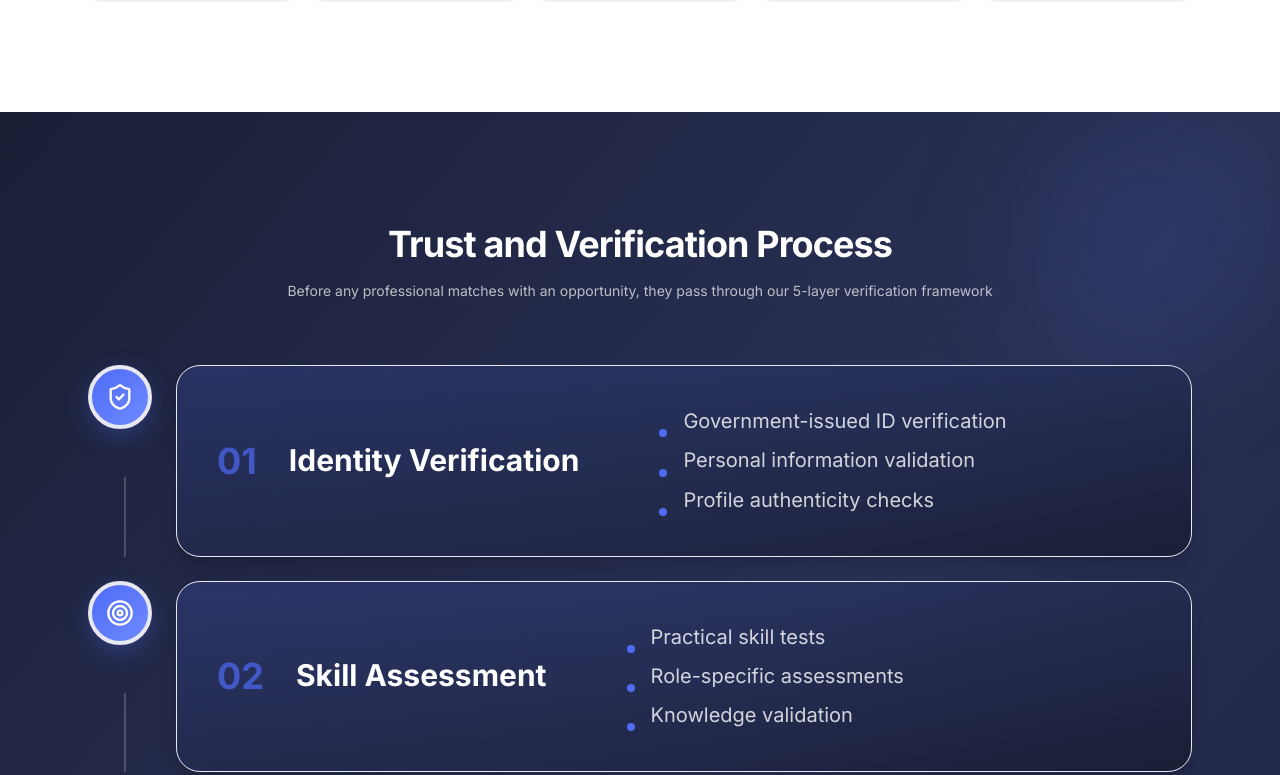
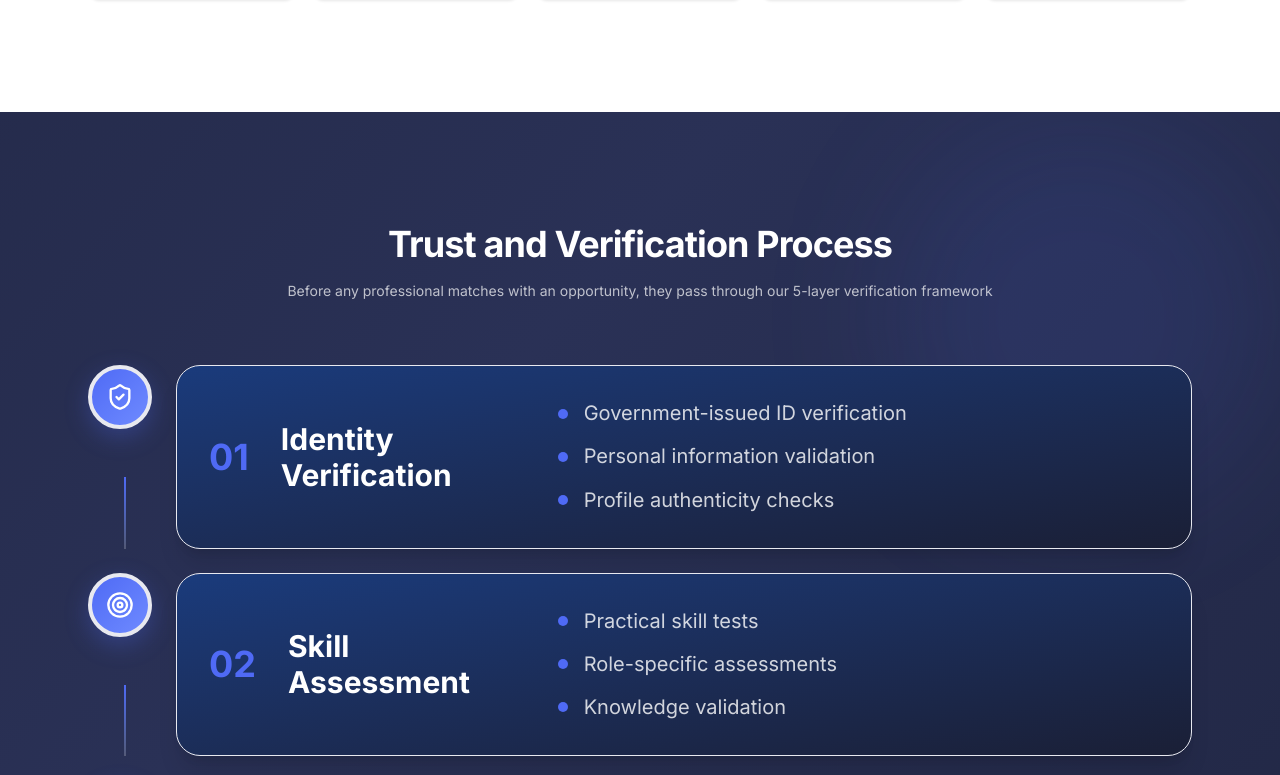
Before and after one commit to Aelix-Technology/Skiloq-Frontend, a Next.js app: page / in a window 1280 px wide. Shown: the part 2945-3720 px from the top of the page. Built offline with nearby package versions, Linux system fonts and the light colour scheme; no server answers.

Commit message:
fix text-aligment

```diff
--- a/src/components/landing/FeaturedJobs.tsx
+++ b/src/components/landing/FeaturedJobs.tsx
@@ -131,7 +131,7 @@ export function FeaturedJobs() {
           initial={{ opacity: 0, y: 20 }}
           whileInView={{ opacity: 1, y: 0 }}
           viewport={{ once: true }}
-          className="text-center mb-16"
+          className="text-center mb-12"
         >
           <h2 className="text-3xl md:text-4xl font-bold text-gray-900 mb-4">
             Featured Jobs
@@ -142,7 +142,7 @@ export function FeaturedJobs() {
         </motion.div>
 
         {/* Mobile Stacked Cards */}
-        <div className="md:hidden relative h-[550px]">
+        <div className="md:hidden relative h-[450px]">
           <div className="relative w-full h-full">
             <AnimatePresence>
               {featuredJobs.map((job, idx) => {
@@ -229,7 +229,7 @@ export function FeaturedJobs() {
             </AnimatePresence>
 
             {/* Mobile Navigation Dots */}
-            <div className="absolute bottom-0 left-1/2 -translate-x-1/2 flex gap-2">
+            <div className="absolute bottom-8 left-1/2 -translate-x-1/2 flex gap-2">
               {featuredJobs.map((_, idx) => (
                 <div
                   key={idx}
--- a/src/components/landing/Footer.tsx
+++ b/src/components/landing/Footer.tsx
@@ -108,8 +108,9 @@ export function Footer() {
         <div className="pt-8 border-t border-white/10">
           {/* Social Links */}
           <div className="flex flex-col md:flex-row items-center justify-between gap-6 mb-6">
-            <span className="text-sm text-white/70 font-medium">Follow us</span>
+
             <div className="flex items-center gap-6 md:gap-10 w-full justify-between md:justify-end">
+              <p className="text-sm text-white justify-start font-medium">Follow us</p>
               {socialLinks.map((social) => (
                 <Link
                   key={social.label}
--- a/src/components/landing/HowItWorks.tsx
+++ b/src/components/landing/HowItWorks.tsx
@@ -1,4 +1,3 @@
-// src/components/landing/HowItWorks.tsx
 "use client";
 
 import { motion } from "framer-motion";
@@ -39,10 +38,37 @@ const steps = [
 
 export function HowItWorks() {
   return (
-    <section className="relative overflow-hidden bg-gradient-to-br from-[#1A1F36] via-[#2A3156] to-[#1A1F36] py-16 md:py-28">
-      {/* Background blur effects */}
-      <div className="absolute bottom-0 left-0 w-64 h-64 bg-[#4F6AF5]/20 rounded-full blur-3xl" />
-      <div className="absolute top-0 right-0 w-64 h-64 bg-[#4F6AF5]/10 rounded-full blur-3xl" />
+    <section className="relative overflow-hidden bg-[#1A1F36] py-16 md:py-28">
+      {/* Animated gradient background */}
+      <motion.div
+        animate={{
+          backgroundPosition: ["0% 50%", "100% 50%", "0% 50%"],
+        }}
+        transition={{
+          duration: 15,
+          ease: "linear",
+          repeat: Infinity,
+        }}
+        className="absolute inset-0 bg-gradient-to-br from-[#1A1F36] via-[#2A3156] to-[#1A1F36] bg-[length:200%_200%]"
+      />
+
+      {/* Floating blur effects */}
+      <motion.div
+        animate={{
+          y: [0, -20, 0],
+          x: [0, 10, 0],
+        }}
+        transition={{ duration: 8, repeat: Infinity, ease: "easeInOut" }}
+        className="absolute bottom-0 left-0 w-96 h-96 bg-[#4F6AF5]/20 rounded-full blur-3xl"
+      />
+      <motion.div
+        animate={{
+          y: [0, 20, 0],
+          x: [0, -10, 0],
+        }}
+        transition={{ duration: 10, repeat: Infinity, ease: "easeInOut" }}
+        className="absolute top-0 right-0 w-96 h-96 bg-[#4F6AF5]/10 rounded-full blur-3xl"
+      />
 
       <div className="relative max-w-6xl mx-auto px-4 sm:px-6">
         {/* Header */}
@@ -67,42 +93,49 @@ export function HowItWorks() {
             return (
               <motion.div
                 key={step.id}
-                initial={{ opacity: 0, x: -30 }}
+                initial={{ opacity: 0, x: idx % 2 === 0 ? -30 : 30 }}
                 whileInView={{ opacity: 1, x: 0 }}
                 viewport={{ once: true }}
-                transition={{ duration: 0.5, delay: idx * 0.1 }}
+                transition={{ duration: 0.6, delay: idx * 0.1, ease: "easeOut" }}
+                whileHover={{ scale: 1.02 }}
                 className="relative"
               >
                 {/* Timeline line - hidden except between items */}
                 {idx < steps.length - 1 && (
-                  <div className="absolute left-6 top-20 bottom-0 w-0.5 bg-white/20 md:left-9 md:top-28" />
+                  <div className="absolute left-6 top-20 bottom-0 w-0.5 bg-gradient-to-b from-[#4F6AF5] to-white/20 md:left-9 md:top-28" />
                 )}
 
                 <div className="flex items-start gap-4 md:gap-6">
                   {/* Timeline dot with icon */}
                   <div className="flex-shrink-0">
-                    <div className="w-12 h-12 md:w-16 md:h-16 rounded-full bg-gradient-to-br from-[#4F6AF5] to-[#6F8AFF] flex items-center justify-center shadow-lg shadow-[#4F6AF5]/30 border-4 border-[#1A1F36]">
+                    <motion.div
+                      whileHover={{ rotate: 10, scale: 1.1 }}
+                      className="w-12 h-12 md:w-16 md:h-16 rounded-full bg-gradient-to-br from-[#4F6AF5] to-[#6F8AFF] flex items-center justify-center shadow-lg shadow-[#4F6AF5]/30 border-4 border-[#1A1F36]"
+                    >
                       <Icon size={20} className="text-white md:w-7 md:h-7" />
-                    </div>
+                    </motion.div>
                   </div>
 
                   {/* Card content */}
-                  <div className="flex-1 bg-gradient-to-br from-[#4F6AF5]/20 to-[#1A1F36] rounded-2xl md:rounded-3xl p-4 md:p-8 lg:p-10 border border-[#4F6AF5]/30 shadow-xl">
-                    <div className="flex flex-col md:flex-row md:items-center gap-6 md:gap-8 lg:gap-10 flex-1">
-                      <div className="flex items-center gap-4 md:gap-8">
-                        <span className="text-2xl md:text-4xl font-bold text-[#4F6AF5]/70">0{step.id}</span>
-                        <h3 className="text-base sm:text-lg md:text-xl lg:text-2xl font-bold text-white flex-shrink-0">{step.title}</h3>
+                  <motion.div
+                    whileHover={{ boxShadow: "0 0 30px rgba(79, 106, 245, 0.3)" }}
+                    className="flex-1 bg-gradient-to-br from-[#1A3B7C] to-[#1A1F36] rounded-2xl md:rounded-3xl p-4 md:p-6 lg:p-8 border border-[#4F6AF5]/50 shadow-xl transition-all duration-300"
+                  >
+                    <div className="flex flex-col md:flex-row md:items-center gap-4 md:gap-8 flex-1">
+                      <div className="flex items-center gap-4 md:gap-8 md:flex-shrink-0 md:w-1/3">
+                        <span className="text-2xl md:text-4xl font-bold text-[#4F6AF5]">0{step.id}</span>
+                        <h3 className="text-lg sm:text-xl md:text-2xl lg:text-3xl font-bold text-white">{step.title}</h3>
                       </div>
-                      <ul className="flex-1 space-y-2 md:space-y-2">
+                      <ul className="flex-1 space-y-2 md:space-y-3 md:text-left">
                         {step.description.map((item, i) => (
-                          <li key={i} className="flex items-end gap-3 md:gap-4 text-white/80 text-xs sm:text-sm md:text-base lg:text-lg lg:ml-10">
-                            <span className="w-2 h-2 md:w-2 md:h-2 rounded-full bg-[#4F6AF5] flex-shrink-0" />
-                            <span className="md:justify-end">{item}</span>
+                          <li key={i} className="flex items-center gap-3 md:gap-4 text-white/80 text-sm sm:text-base md:text-lg">
+                            <span className="w-2 h-2 md:w-2.5 md:h-2.5 rounded-full bg-[#4F6AF5] flex-shrink-0" />
+                            <span>{item}</span>
                           </li>
                         ))}
                       </ul>
                     </div>
-                  </div>
+                  </motion.div>
                 </div>
               </motion.div>
             );
--- a/src/components/landing/Testimonials.tsx
+++ b/src/components/landing/Testimonials.tsx
@@ -76,7 +76,7 @@ export function Testimonials() {
     <section className="relative py-24 overflow-hidden bg-white">
       <div className="relative max-w-7xl mx-auto px-4 md:px-6">
         {/* Header */}
-        <div className="text-center mb-16">
+        <div className="text-center mb-12">
           <h2 className="text-3xl md:text-4xl font-bold tracking-tight text-gray-900">
             Testimonials
           </h2>
@@ -86,7 +86,7 @@ export function Testimonials() {
         </div>
 
         {/* Mobile View - Overlayed Swipe Cards */}
-        <div className="md:hidden relative h-[500px] w-full flex items-center justify-center">
+        <div className="md:hidden relative h-[380px] w-full flex items-center justify-center">
           <div className="relative w-full max-w-sm h-full flex items-center justify-center">
             <AnimatePresence>
               {testimonials.map((t, index) => {
@@ -152,7 +152,7 @@ export function Testimonials() {
             </AnimatePresence>
 
             {/* Mobile Navigation Dots */}
-            <div className="absolute bottom-0 left-1/2 -translate-x-1/2 flex gap-2">
+            <div className="absolute bottom-8 left-1/2 -translate-x-1/2 flex gap-2">
               {testimonials.map((_, idx) => (
                 <div
                   key={idx}
```
